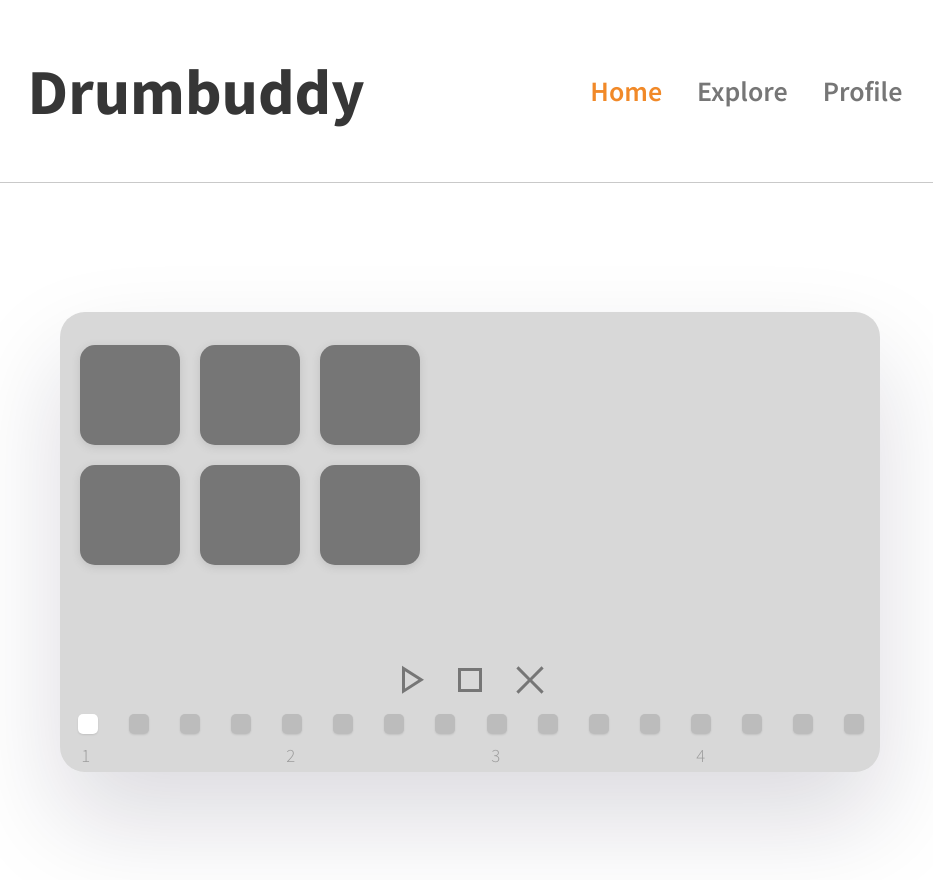
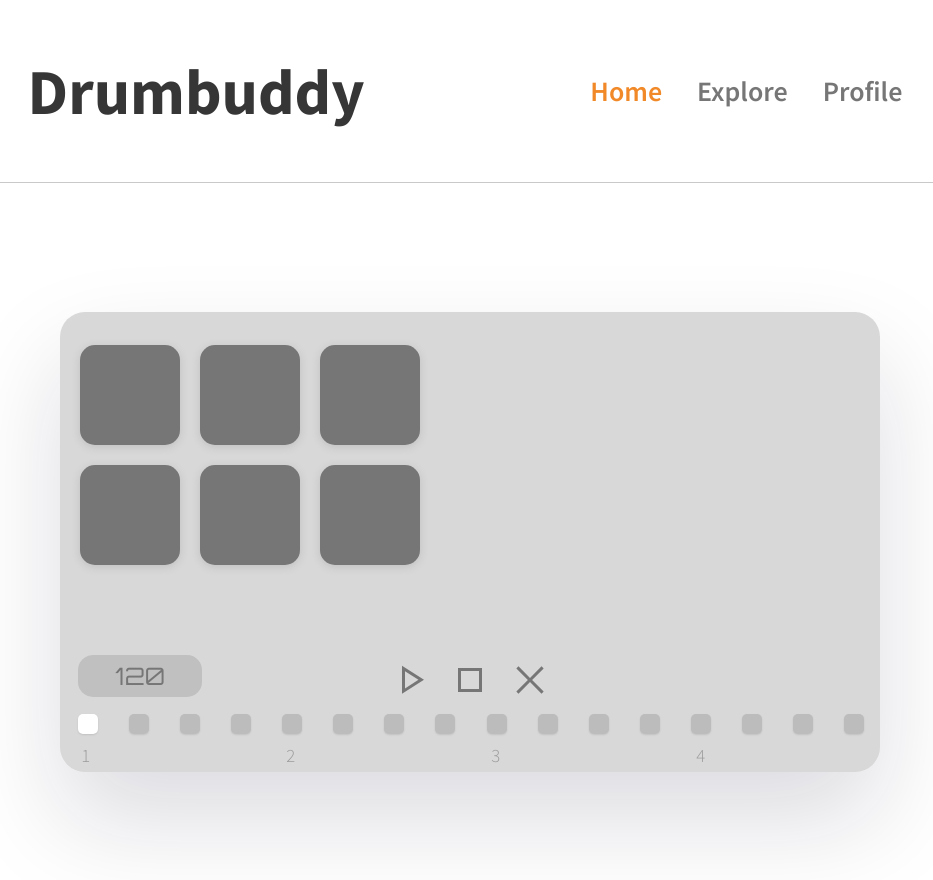
Before and after one commit to lukeweston1234/drum-buddy-v2, a React (Create React App) app: page /Home in a window 1280 px wide. Shown: the top 880 px of the page, without its empty margins (170-1103 px from the left). Built offline with nearby package versions, Linux system fonts and the light colour scheme; no server answers.

Commit message:
added BPM

```diff
--- /dev/null
+++ b/src/components/BPM.jsx
@@ -0,0 +1,19 @@
+import React from "react";
+import "../styles/Controls.css";
+
+const BPM = ({ bpm, setBPM }) => {
+  const clickHandler = (e) => {
+    if (e.target.value <= 220) {
+      setBPM(e.target.value);
+    } else {
+      setBPM(220);
+    }
+  };
+  return (
+    <form className="bpm-form">
+      <input className="bpm-input" onChange={clickHandler} value={bpm}></input>
+    </form>
+  );
+};
+
+export { BPM };
--- a/src/components/DrumMachine.jsx
+++ b/src/components/DrumMachine.jsx
@@ -5,10 +5,12 @@ import { DrumButton } from "./DrumButton";
 import { DrumSequencer } from "./DrumSequencer";
 import { PlayButton } from "./PlayButton";
 import { ResetButton } from "./ResetButton";
+import { BPM } from "./BPM";
 import { StopButton } from "../components/StopButton";
 
 const DrumMachine = () => {
   const [activeButton, setActiveButton] = useState();
+  const [bpm, setBPM] = useState(120);
   const [playingSequencerButton, setPlayingSequencerButton] = useState(0);
   const drumIndex = useRef(0);
   const [isPlaying, setIsPlaying] = useState(false);
@@ -75,6 +77,8 @@ const DrumMachine = () => {
             activeButton={activeButton}
           />
         </div>
+        <div className="control-wrapper">
+          <BPM bpm={bpm} setBPM={setBPM} />
           <div className="controls">
             <PlayButton
               kick={kick}
@@ -88,6 +92,7 @@ const DrumMachine = () => {
               isPlaying={isPlaying}
               setIsPlaying={setIsPlaying}
               drumIndex={drumIndex}
+              bpm={bpm}
             />
             <StopButton
               drumIndex={drumIndex}
@@ -95,6 +100,7 @@ const DrumMachine = () => {
               setPlayingSequencerButton={setPlayingSequencerButton}
             />
             <ResetButton setDrumArray={setDrumArray} />
+          </div>
         </div>
         <DrumSequencer
           activeButton={activeButton}
--- a/src/components/PlayButton.jsx
+++ b/src/components/PlayButton.jsx
@@ -13,9 +13,8 @@ const PlayButton = ({
   isPlaying,
   setIsPlaying,
   setPlayingSequencerButton,
+  bpm,
 }) => {
-  const bpm = 80;
-
   const interval = useRef(null);
 
   useEffect(() => {
--- a/src/styles/App.css
+++ b/src/styles/App.css
@@ -1,4 +1,4 @@
-@import url("https://fonts.googleapis.com/css2?family=Source+Sans+Pro:wght@200;300;600;700&display=swap");
+@import url("https://fonts.googleapis.com/css2?family=Orbitron&family=Source+Sans+Pro:wght@200;300;600;700&display=swap");
 * {
   font-family: Source Sans Pro;
 }
--- a/src/styles/Controls.css
+++ b/src/styles/Controls.css
@@ -24,3 +24,25 @@
   border: none;
   background-color: #d8d8d8;
 }
+
+.bpm-form {
+  display: flex;
+  justify-content: center;
+}
+
+.bpm-input {
+  background-color: #c0c0c0;
+  font-size: 1.5em;
+  color: #767676;
+  font-family: Orbitron;
+  justify-content: center;
+  text-align: center;
+  width: 120px;
+  height: 40px;
+  border: none;
+  border-radius: 15px;
+}
+
+.bpm-input:focus {
+  outline-width: 0;
+}
--- a/src/styles/DrumMachine.css
+++ b/src/styles/DrumMachine.css
@@ -32,4 +32,12 @@
   align-self: center;
   display: flex;
   margin-bottom: 0px;
+  grid-column: 3/4;
 }
+
+.control-wrapper {
+  display: grid;
+  grid-template-columns: repeat(5, 1fr);
+  grid-template-rows: 1 50px;
+  margin-bottom: 0px;
+}
```
Lines whose indentation alone changed are shown as unchanged.
